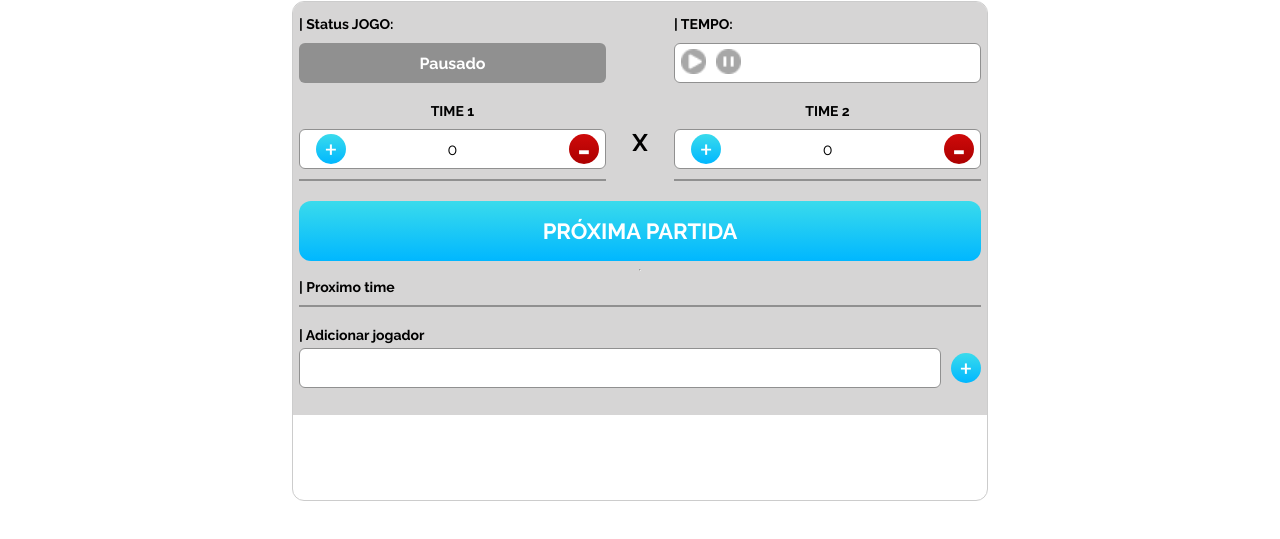
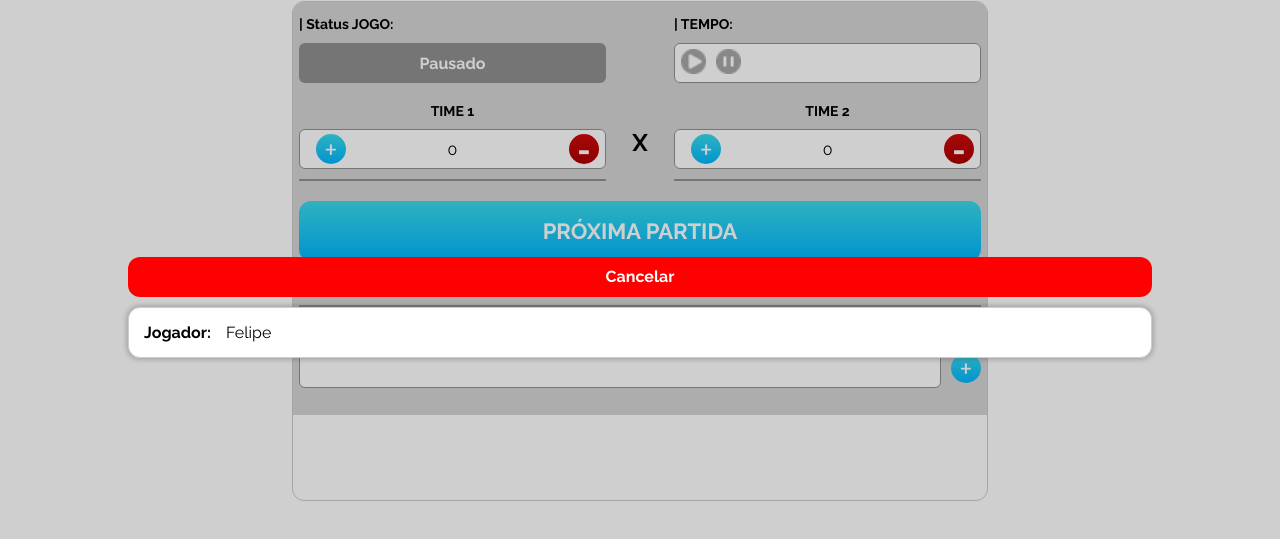
Before and after one commit to felipedpaula/nation-sports, a plain HTML site: page play.html in a window 1280 px wide. Shown: the part 93-632 px from the top of the page. Drawn offline with Linux system fonts and the light colour scheme.

Commit message:
adicionando funções de opções a jogadores durante a partida

```diff
--- a/estilos/styles.css
+++ b/estilos/styles.css
@@ -349,7 +349,7 @@ body {
 }
 .area-modal-prox,
 .area-modal-jogador {
-    position: absolute;
+    position: fixed;
     display: none;
     flex-direction: column;
     justify-content: center;
@@ -360,6 +360,19 @@ body {
     width: 100vw;
     overflow: hidden;
     background-color: #00000030;
+}
+.area-modal-jogador {
+    display: flex !important;
+}
+.options-jogador {
+    width: 100%;
+    display: flex;
+    flex-direction: column;
+}
+.options-jogador_top {
+    width: 100%;
+    display: flex;
+    gap: 15px;
 }
 .fechar-modal,
 .fechar-modal-jogador {
--- a/play.html
+++ b/play.html
@@ -92,12 +92,17 @@
                     </div>
                 </div>
 
-                <!-- <div class="area-modal-jogador">
+                <div class="area-modal-jogador">
                     <div class="fechar-modal-jogador">Cancelar</div>
                     <div class="modal card">
-                        Jogador
+                        <div class="options-jogador">
+                            <div class="options-jogador_top">
+                                <strong>Jogador:</strong>
+                                <div class="options-jogador_name">Felipe</div>
+                            </div>
+                        </div>
                     </div>
-                </div> -->
+                </div>
 
                 <hr>
 
@@ -249,6 +254,25 @@
                     gols--;
                     golsSpan2.innerText = gols;
                 }
+            });
+        }
+
+        function controladorJogadores() {
+            // Selecione todos os elementos com a classe "proximo-time-jogador"
+            const jogadores = document.querySelectorAll('.proximo-time-jogador');
+            var modalJogador = document.querySelector('.area-modal-jogador');
+            var closeModalJogador = document.querySelector('.fechar-modal-jogador');
+
+            // Adicione um evento de clique em cada jogador
+            jogadores.forEach(jogador => {
+                jogador.addEventListener('click', () => {
+                    modalJogador.style.display = 'flex';
+                    console.log('jogador id: ' + jogador.getAttribute('data-id'));
+                });
+            });
+
+            closeModalJogador.addEventListener('click', () => {
+                modalJogador.style.display = 'none';
             });
         }
 
```
